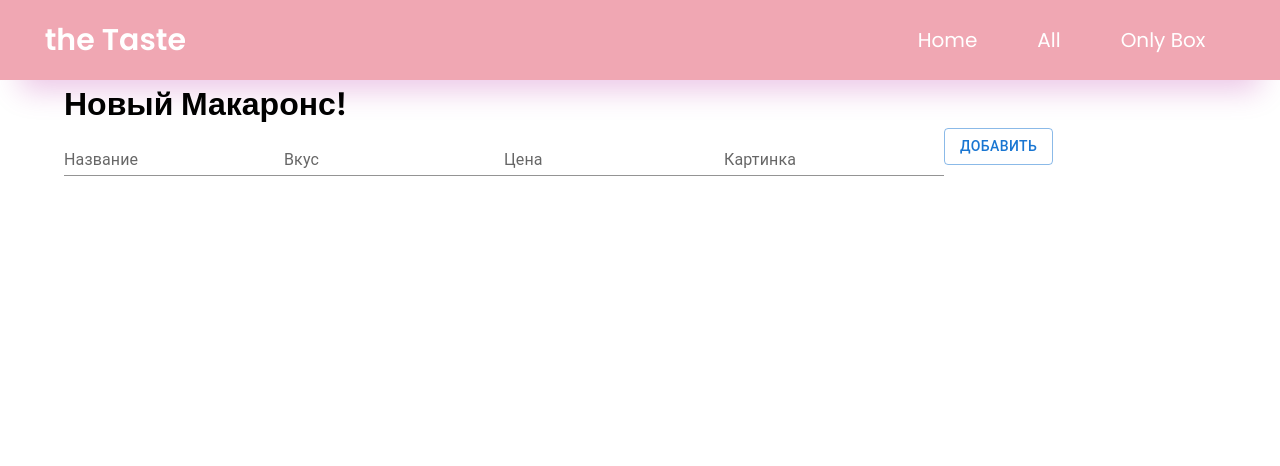
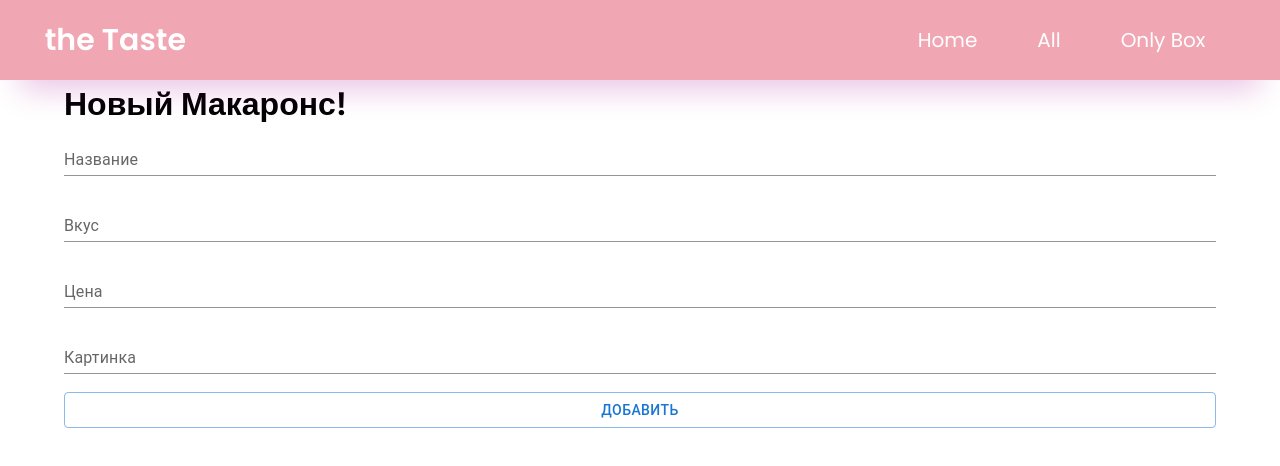
Before and after one commit to SanjarGg/cokcsoso, a React (Create React App) app: page /adminadd in a window 1280 px wide. Shown: the top 466 px of the page. Built offline with nearby package versions, Linux system fonts and the light colour scheme.

Commit message:
navabr css

```diff
--- a/src/Pages/AdminAddPage.jsx
+++ b/src/Pages/AdminAddPage.jsx
@@ -41,31 +41,36 @@ function AdminAddPage() {
           }}
         >
           <TextField
+            className="text-field"
             value={name}
             onChange={(e) => setName(e.target.value)}
             label="Название"
             variant="standard"
           />
           <TextField
+            className="text-field"
             value={taste}
             onChange={(e) => setTaste(e.target.value)}
             label="Вкус"
             variant="standard"
           />
           <TextField
+            className="text-field"
             value={price}
             onChange={(e) => setPrice(parseInt(e.target.value))}
             label="Цена"
             variant="standard"
             type="number"
           />
+
           <TextField
+            className="text-field"
             value={photo}
             onChange={(e) => setPhoto(e.target.value)}
             label="Картинка"
             variant="standard"
           />
-          <Button variant="outlined" type="submit">
+          <Button className="button-add" variant="outlined" type="submit">
             Добавить
           </Button>
         </form>
--- a/src/index.css
+++ b/src/index.css
@@ -16,3 +16,12 @@
 .products {
   box-shadow: rgba(167, 1, 145, 0.23) 0px 30px 30px -20px;
 }
+
+.admi-add-page form{
+display: flex;
+justify-content: space-between;
+flex-direction: column;
+font-size: 18px;
+height: 300px;
+
+}
--- a/src/navbar.css
+++ b/src/navbar.css
@@ -13,6 +13,9 @@ li {
   list-style-type: none;
 }
 .navbar {
+  position: sticky;
+  top: 0;
+  left: 0;
   display: flex;
   justify-content: space-around;
   align-items: center;
```
Also changed, not shown: database.json (+7 -0 lines).
